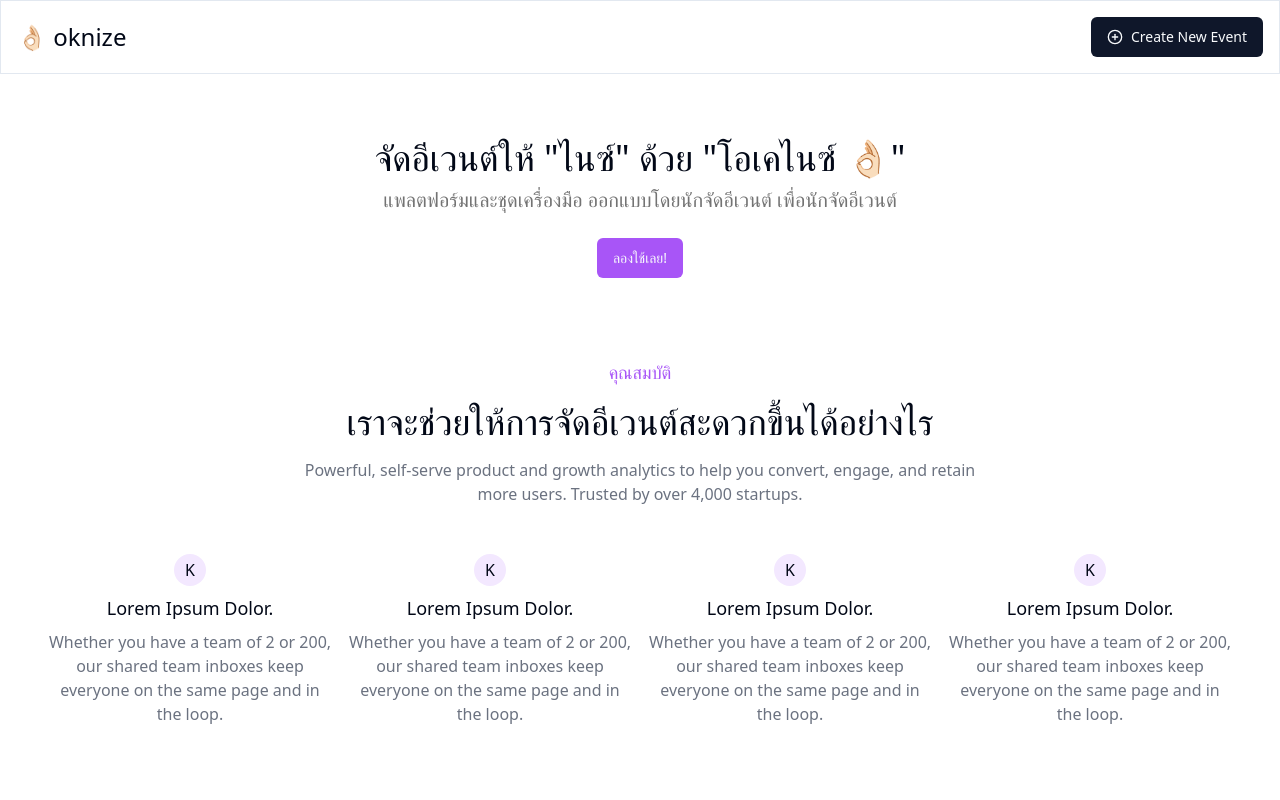
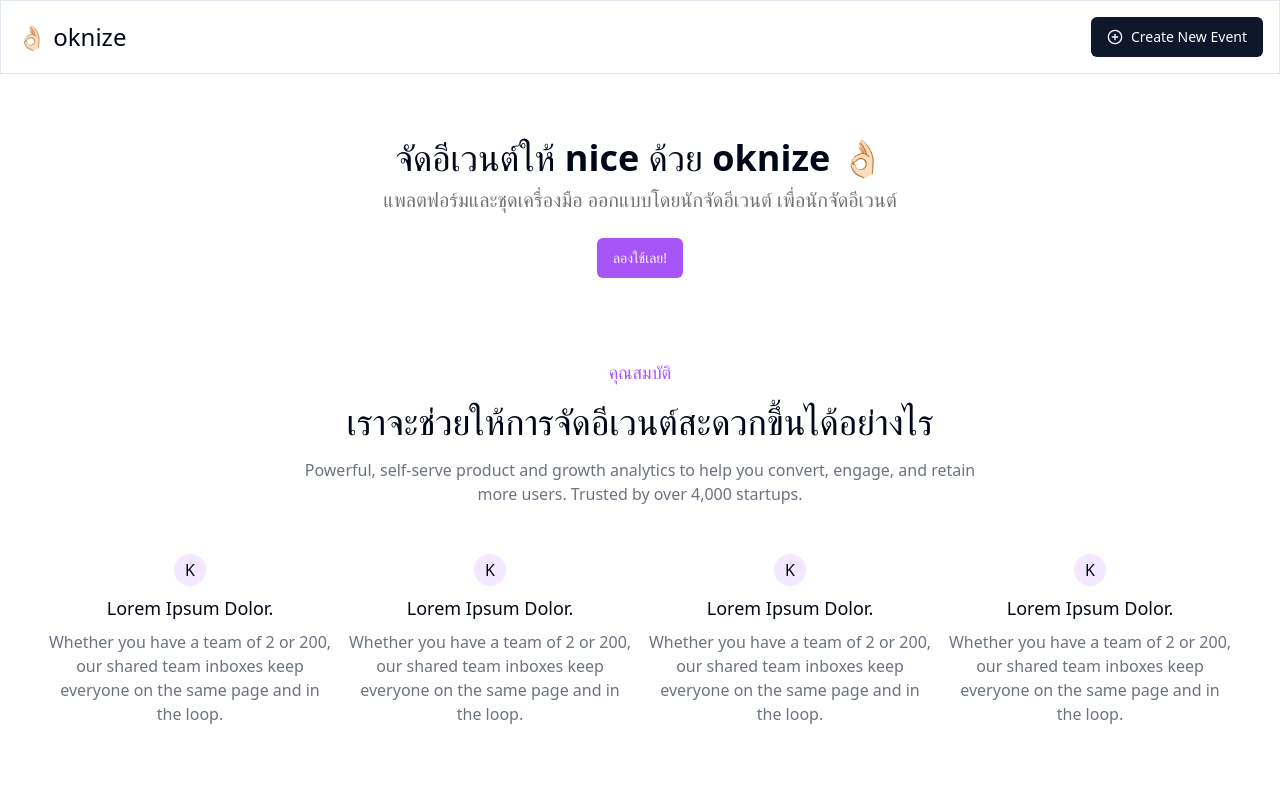
Before and after one commit to creatorsgarten/oknize, a Next.js app: page /landing in a window 1280 px wide. Shown: the top 800 px of the page. Built offline with nearby package versions, Linux system fonts and the light colour scheme.

Commit message:
feat: landing things

```diff
--- a/src/pages/landing/index.tsx
+++ b/src/pages/landing/index.tsx
@@ -22,7 +22,8 @@
         <div className="flex flex-col gap-6 justify-center items-center p-16">
           <div className="flex flex-col gap-2">
             <h1 className="text-4xl text-center">
-              จัดอีเวนต์ให้ &quot;ไนซ์&quot; ด้วย &quot;โอเคไนซ์ 👌🏻&quot;
+              จัดอีเวนต์ให้ <span className="font-semibold">nice</span> ด้วย{" "}
+              <span className="font-semibold">oknize 👌🏻</span>
             </h1>
             <h4 className="text-xl text-neutral-500 text-center">
               แพลตฟอร์มและชุดเครื่องมือ ออกแบบโดยนักจัดอีเวนต์
```
Also changed, not shown: 1 other file (tests, documents, lock files or other folders).
